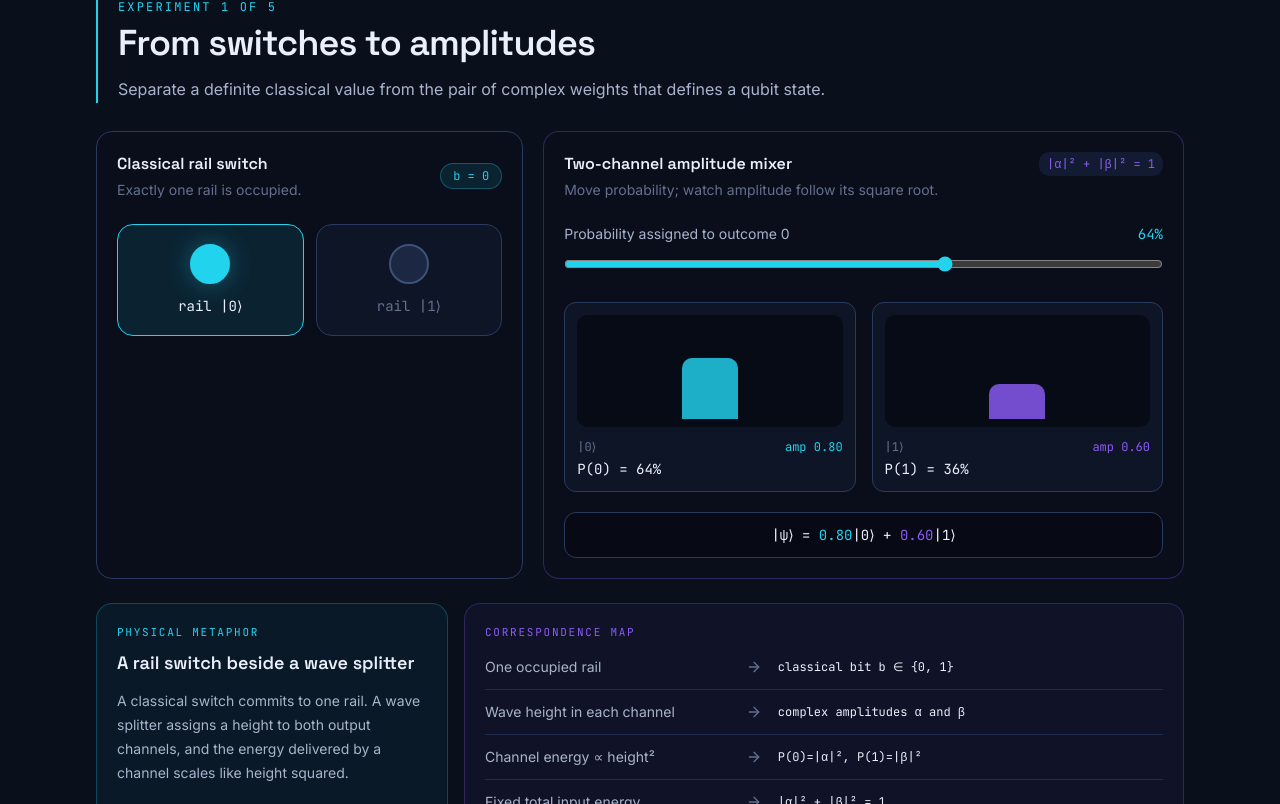
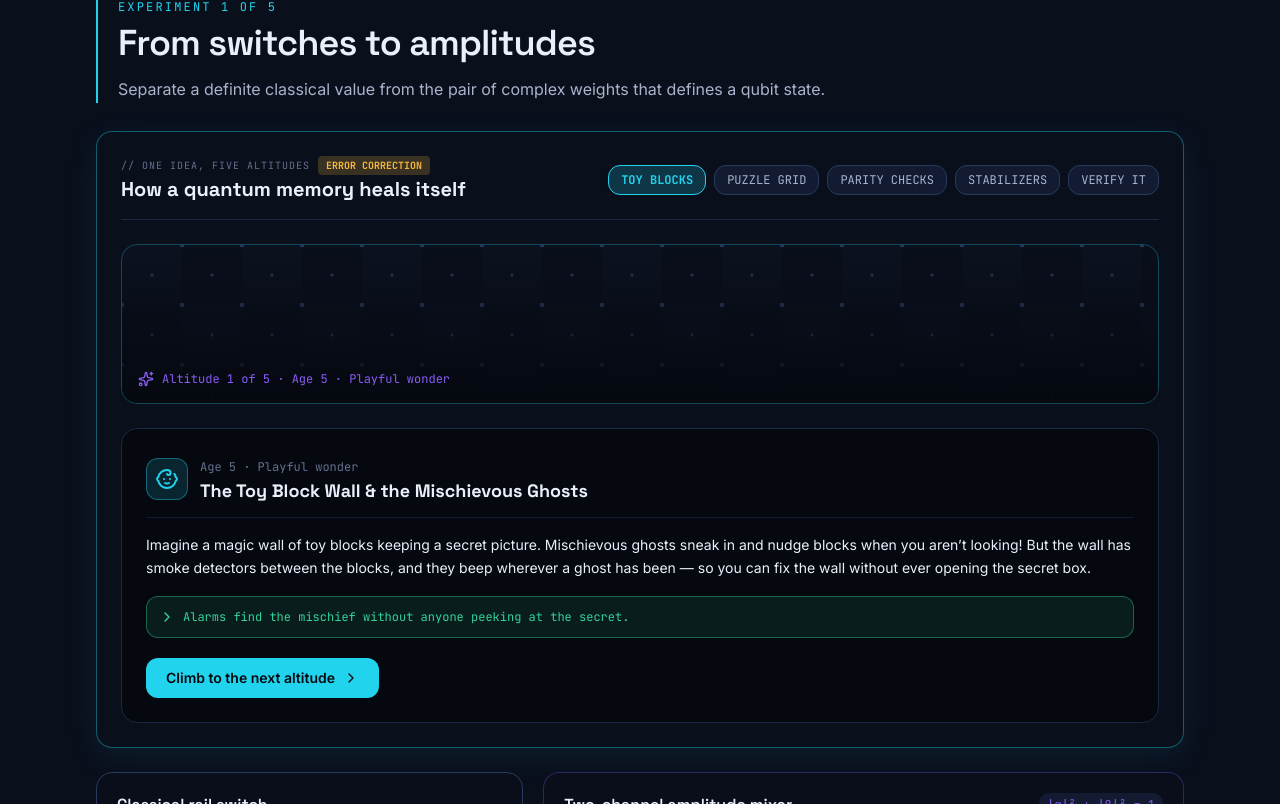
Before and after one commit to galic1987/lattice-atlas, a React (Vite) app in the folder app/: page /foundations in a window 1280 px wide. Shown: the part 1036-1840 px from the top of the page. Built offline with nearby package versions, Linux system fonts and the light colour scheme.

Commit message:
fix: replace ConceptDepthLens with MultiAgeCognitiveLens in FoundationsLab

```diff
--- a/app/src/pages/FoundationsLab.tsx
+++ b/app/src/pages/FoundationsLab.tsx
@@ -1,5 +1,6 @@
 import { useEffect, useMemo, useState } from 'react';
 import { motion, useReducedMotion } from 'framer-motion';
+import MultiAgeCognitiveLens from '@/components/MultiAgeCognitiveLens';
 import {
   ArrowLeft,
   ArrowRight,
@@ -1216,6 +1217,7 @@ export default function FoundationsLab() {
             </header>
 
             <div className="space-y-6">
+              <MultiAgeCognitiveLens />
               <StageContent
                 stageId={activeStage.id}
                 answer={answers[activeStage.id]}
```
